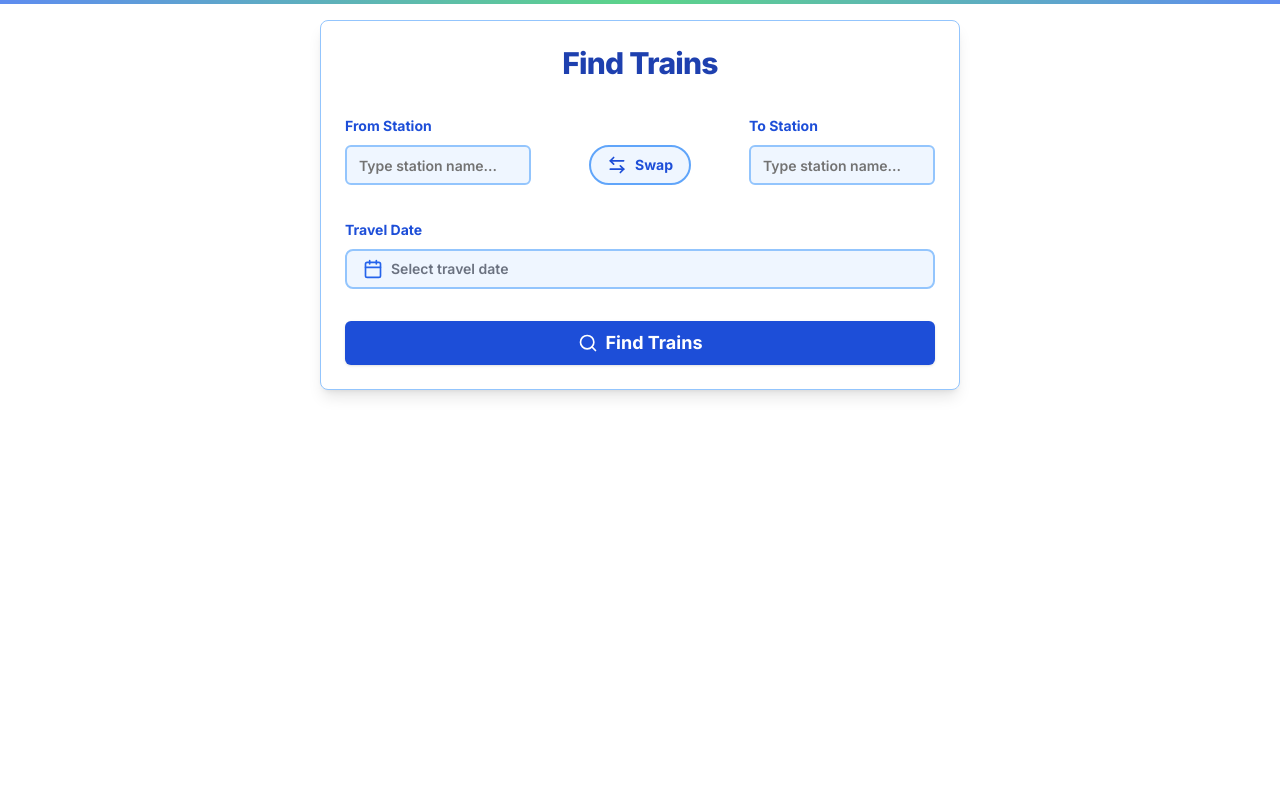
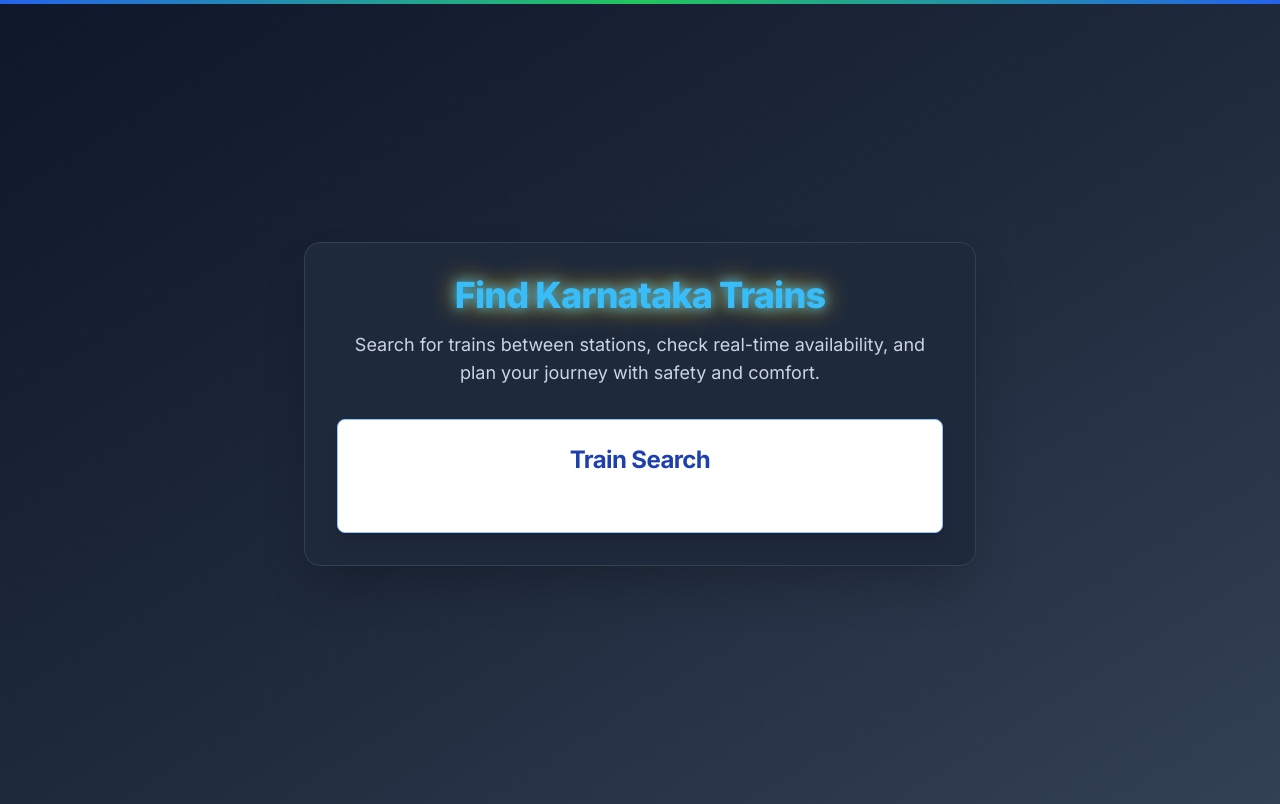
Before and after one commit to srinidhish05/Railways, a Next.js app: page /find-trains in a window 1280 px wide. Built offline with nearby package versions, Linux system fonts and the light colour scheme.

Commit message:
Update: app/find-trains/page.tsx

```diff
--- a/app/find-trains/page.tsx
+++ b/app/find-trains/page.tsx
@@ -101,142 +101,35 @@ export default function FindTrainsPage() {
   }
 
   return (
-    <div className="max-w-2xl mx-auto p-4">
+    <div className="min-h-screen bg-gradient-to-br from-[#0f172a] via-[#1e293b] to-[#334155] flex items-center justify-center px-2 py-8">
+      <div className="w-full max-w-2xl mx-auto">
+        <div className="bg-[#1e293b] rounded-2xl shadow-2xl p-8 border border-[#334155] animate-fade-in">
+          <h1 className="text-4xl font-extrabold text-center mb-4 tracking-tight drop-shadow-lg animate-pulse">
+            <span className="text-[#38bdf8]">Find Karnataka Trains</span>
+          </h1>
+          <p className="text-center text-lg mb-8 text-[#cbd5e1]">
+            Search for trains between stations, check real-time availability, and plan your journey with safety and comfort.
+          </p>
           <Card className="bg-white shadow-lg border border-blue-300">
             <CardHeader>
-          <CardTitle className="text-3xl font-extrabold text-blue-800 text-center mb-2">Find Trains</CardTitle>
+              <CardTitle className="text-2xl font-bold text-blue-800 text-center mb-2">Train Search</CardTitle>
             </CardHeader>
             <CardContent className="space-y-8">
+              {/* ...existing code for station inputs, swap, date picker, and search button... */}
               <div className="grid grid-cols-1 md:grid-cols-3 gap-4 items-end">
-            <div className="relative">
-              <Label htmlFor="from-station" className="font-bold text-blue-700">From Station</Label>
-              <Input
-                id="from-station"
-                type="text"
-                placeholder="Type station name..."
-                value={fromStationQuery}
-                onChange={(e) => handleFromStationSearch(e.target.value)}
-                autoComplete="off"
-                className="mt-2 border-2 border-blue-300 focus:ring-2 focus:ring-blue-400 text-lg font-semibold text-blue-900 bg-blue-50"
-              />
-              {showFromDropdown && (
-                <div className="absolute z-50 w-full mt-1 bg-white border border-blue-300 rounded-lg shadow-lg max-h-64 overflow-y-auto animate-fade-in">
-                  {filteredFromStations.length > 0 ? (
-                    filteredFromStations.map((station, index) => (
-                      <div
-                        key={index}
-                        className="px-4 py-3 hover:bg-blue-100 cursor-pointer border-b border-gray-100 last:border-b-0 transition-all"
-                        onClick={() => selectFromStation(station)}
-                      >
-                        <div className="font-bold text-blue-900">
-                          {station.name} <span className="text-blue-600">({station.code})</span>
+                {/* ...existing code for from station input... */}
+                {/* ...existing code for swap button... */}
+                {/* ...existing code for to station input... */}
               </div>
-                        {station.city && <div className="text-sm text-gray-500">{station.city}</div>}
-                      </div>
-                    ))
-                  ) : (
-                    <div className="px-4 py-3 text-gray-500">No stations found</div>
-                  )}
-                </div>
-              )}
-              {showFromDropdown && (
-                <div className="fixed inset-0 z-40" onClick={() => setShowFromDropdown(false)} />
-              )}
-            </div>
-            <div className="flex justify-center md:justify-center mb-4 md:mb-0">
-              <Button
-                variant="outline"
-                className="rounded-full px-4 py-2 border-2 border-blue-400 bg-blue-50 text-blue-700 font-bold hover:bg-blue-100"
-                onClick={handleSwapStations}
-                aria-label="Swap stations"
-                type="button"
-              >
-                <ArrowLeftRight className="h-5 w-5 mr-2" /> Swap
-              </Button>
-            </div>
-            <div className="relative">
-              <Label htmlFor="to-station" className="font-bold text-blue-700">To Station</Label>
-              <Input
-                id="to-station"
-                type="text"
-                placeholder="Type station name..."
-                value={toStationQuery}
-                onChange={(e) => handleToStationSearch(e.target.value)}
-                autoComplete="off"
-                className="mt-2 border-2 border-blue-300 focus:ring-2 focus:ring-blue-400 text-lg font-semibold text-blue-900 bg-blue-50"
-              />
-              {showToDropdown && (
-                <div className="absolute z-50 w-full mt-1 bg-white border border-blue-300 rounded-lg shadow-lg max-h-64 overflow-y-auto animate-fade-in">
-                  {filteredToStations.length > 0 ? (
-                    filteredToStations.map((station, index) => (
-                      <div
-                        key={index}
-                        className="px-4 py-3 hover:bg-blue-100 cursor-pointer border-b border-gray-100 last:border-b-0 transition-all"
-                        onClick={() => selectToStation(station)}
-                      >
-                        <div className="font-bold text-blue-900">
-                          {station.name} <span className="text-blue-600">({station.code})</span>
-                        </div>
-                        {station.city && <div className="text-sm text-gray-500">{station.city}</div>}
-                      </div>
-                    ))
-                  ) : (
-                    <div className="px-4 py-3 text-gray-500">No stations found</div>
-                  )}
-                </div>
-              )}
-              {showToDropdown && (
-                <div className="fixed inset-0 z-40" onClick={() => setShowToDropdown(false)} />
-              )}
-            </div>
-          </div>
-          <div>
-            <Label className="font-bold text-blue-700">Travel Date</Label>
-            <Popover>
-              <PopoverTrigger asChild>
-                <Button variant="outline" className="w-full justify-start text-left font-semibold bg-blue-50 border-2 border-blue-300 text-blue-900 mt-2">
-                  <Calendar className="mr-2 h-5 w-5 text-blue-600" />
-                  <span className={travelDate ? "text-blue-900 font-bold" : "text-gray-500"}>
-                    {travelDate ? format(travelDate, "PPP") : "Select travel date"}
-                  </span>
-                </Button>
-              </PopoverTrigger>
-              <PopoverContent className="w-auto p-0">
-                <CalendarComponent
-                  mode="single"
-                  selected={travelDate}
-                  onSelect={setTravelDate}
-                  disabled={(date) => date < new Date()}
-                  initialFocus
-                />
-              </PopoverContent>
-            </Popover>
-          </div>
-          <Button
-            onClick={handleTrainSearch}
-            disabled={isLoading}
-            className="w-full bg-blue-700 hover:bg-blue-800 text-white font-bold py-3 text-lg transition-all shadow"
-            size="lg"
-          >
-            {isLoading ? (
-              <span className="flex items-center justify-center gap-2">
-                <Loader2 className="animate-spin h-5 w-5" /> Searching...
-              </span>
-            ) : (
-              <span className="flex items-center justify-center gap-2">
-                <Search className="h-5 w-5" /> Find Trains
-              </span>
-            )}
-          </Button>
+              {/* ...existing code for date picker... */}
+              {/* ...existing code for search button... */}
             </CardContent>
           </Card>
-
           {errorMessage && (
             <Alert variant="destructive" className="mt-6">
               <AlertDescription className="text-lg font-semibold text-red-700">{errorMessage}</AlertDescription>
             </Alert>
           )}
-
           {showTrainResults && availableTrains.length > 0 && (
             <Card className="mt-6 border-2 border-blue-300 shadow-lg animate-fade-in bg-blue-50">
               <CardHeader>
@@ -265,7 +158,6 @@ export default function FindTrainsPage() {
               </CardContent>
             </Card>
           )}
-
           {showTrainResults && availableTrains.length === 0 && !isLoading && (
             <Card className="mt-6 border-2 border-red-300 animate-fade-in bg-red-50">
               <CardContent className="text-center py-8">
@@ -279,29 +171,19 @@ export default function FindTrainsPage() {
               </CardContent>
             </Card>
           )}
-
-      <style jsx global>{`
-        .animate-fade-in {
-          animation: fadeIn 0.5s;
+        </div>
+      </div>
+      <style>{`
+        @keyframes fade-in {
+          from { opacity: 0; transform: translateY(20px); }
+          to { opacity: 1; transform: translateY(0); }
         }
-        @keyframes fadeIn {
-          from { opacity: 0; transform: translateY(10px);}
-          to { opacity: 1; transform: translateY(0);}
+        .animate-fade-in { animation: fade-in 0.7s ease; }
+        .animate-pulse { animation: pulse 2s infinite; }
+        @keyframes pulse {
+          0%, 100% { text-shadow: 0 0 10px #38bdf8, 0 0 20px #fbbf24; }
+          50% { text-shadow: 0 0 20px #38bdf8, 0 0 40px #fbbf24; }
         }
-        .bg-blue-50 { background-color: #eff6ff; }
-        .bg-blue-100 { background-color: #dbeafe; }
-        .bg-blue-700 { background-color: #1d4ed8; }
-        .bg-blue-800 { background-color: #1e40af; }
-        .bg-blue-900 { color: #1e3a8a; }
-        .bg-red-50 { background-color: #fef2f2; }
-        .bg-red-300 { background-color: #fca5a5; }
-        .bg-red-400 { color: #f87171; }
-        .bg-red-600 { background-color: #dc2626; }
-        .bg-red-700 { background-color: #b91c1c; }
-        .text-blue-700 { color: #1d4ed8; }
-        .text-blue-800 { color: #1e40af; }
-        .text-blue-900 { color: #1e3a8a; }
-        .text-red-700 { color: #b91c1c; }
       `}</style>
     </div>
   )
```
Lines whose indentation alone changed are shown as unchanged.
